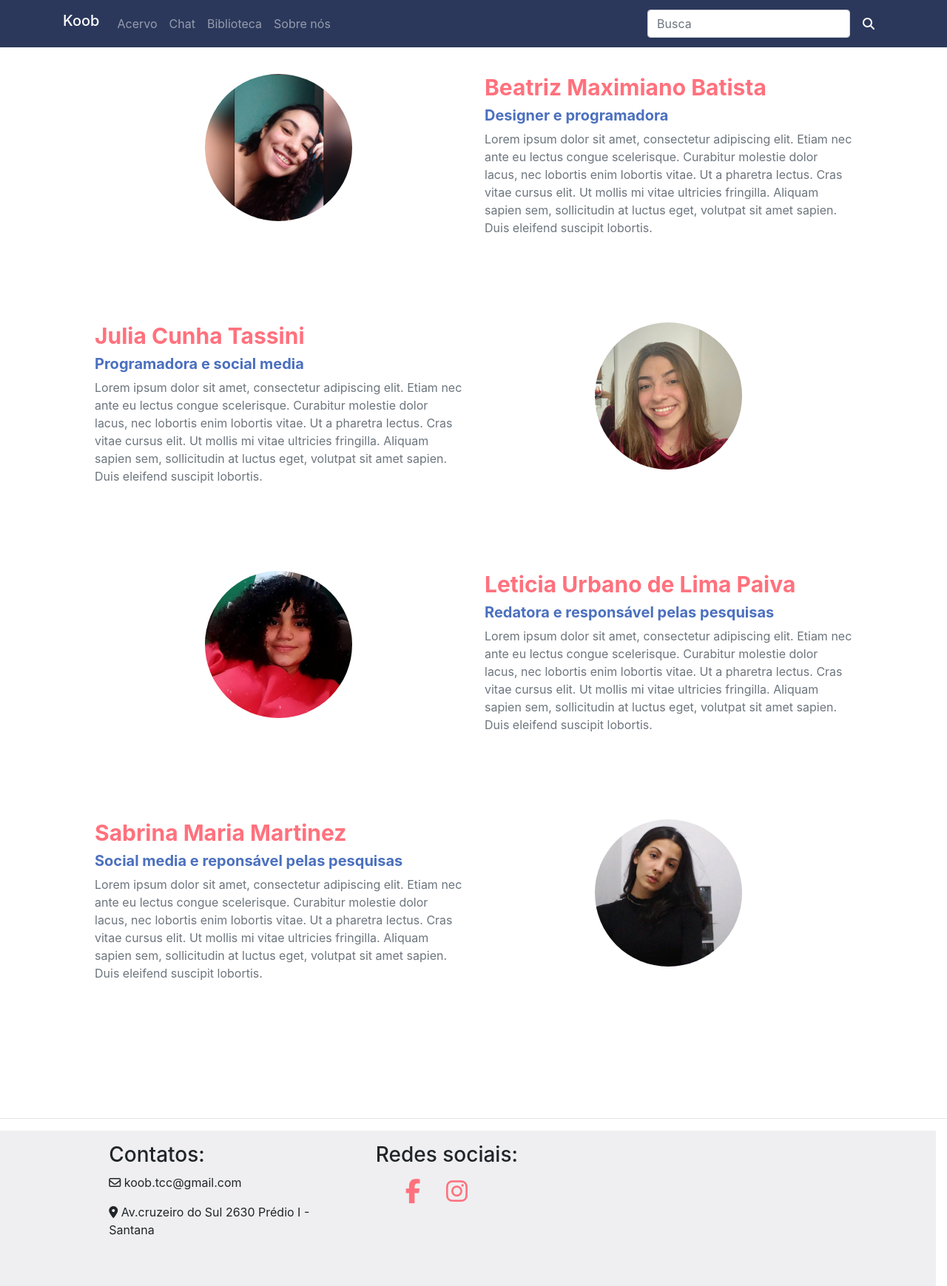
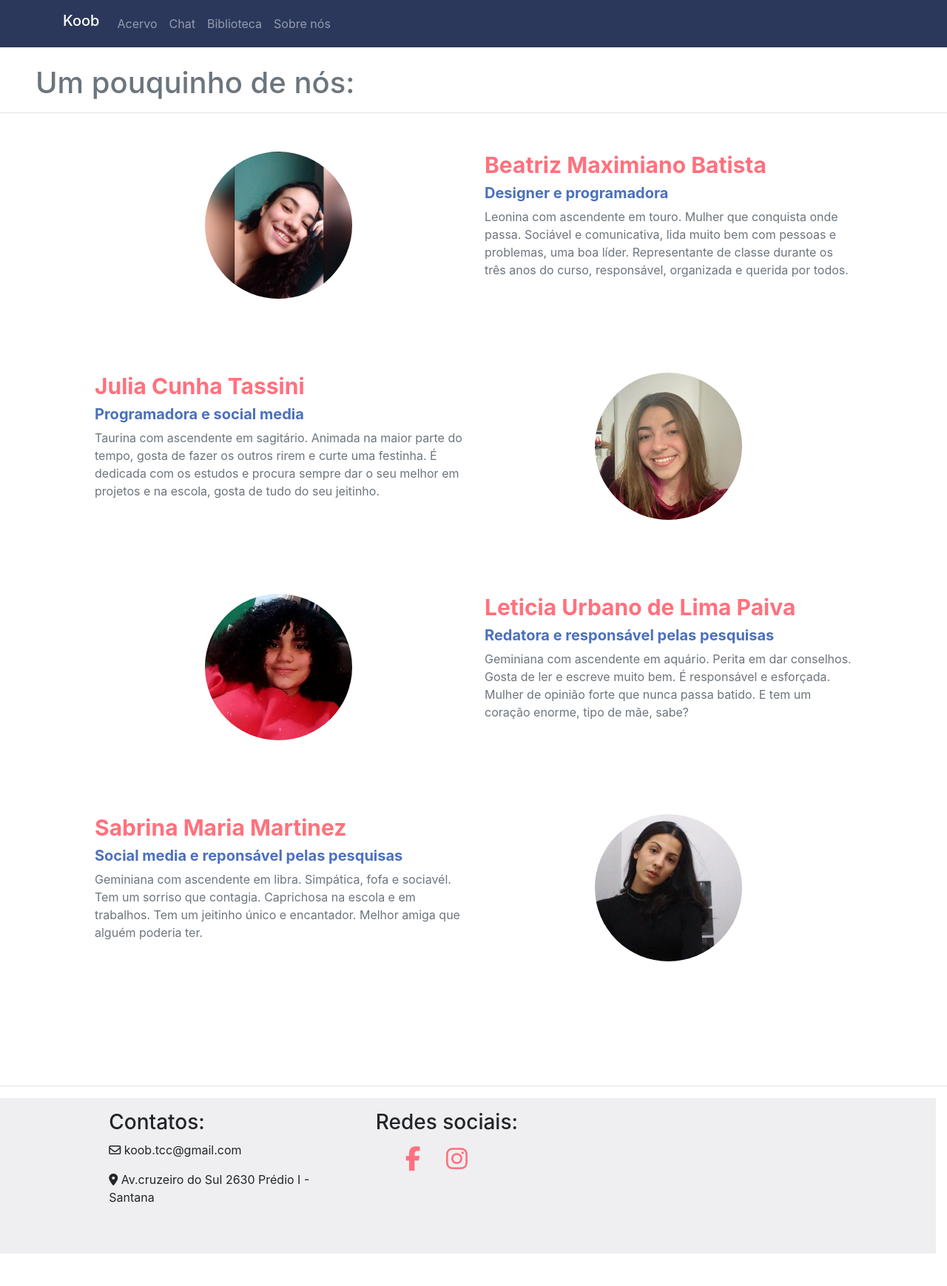
Before and after one commit to HeadFoneSumerOne/koob, a PHP site: page /nos.php in a window 1280 px wide. Shown: the whole page at 74% size. After the commit the page ends 1695 px from the top, so only its background shows below. Run offline with PHP 8.4, Linux system fonts and the light colour scheme; some libraries are stand-ins or nearby versions; grey boxes are pictures that could not be loaded.

Commit message:
Update nos.php

```diff
--- a/nos.php
+++ b/nos.php
@@ -10,7 +10,7 @@
     <script src="https://kit.fontawesome.com/17f610ec47.js" crossorigin="anonymous"></script>
     <link rel="stylesheet" type="text/css" href="css/bootstrap.min.css">
 
-    <title>Koob</title>
+    <title>Koob - Sobre nós</title>
   </head>
   <body>
     <nav class="navbar navbar-expand-lg navbar-dark" style="background-color: #2b385b">
@@ -36,60 +36,57 @@
                 </li>
             </ul>
 
-            <form class="form-inline">
-                <input class="form-control ml-4 mr-1" type="search" placeholder="Busca">
-                <button class="btn btn-muted" type="Submit"><span style="color: white">
-                  <i class="fas fa-search"></i></span></button>
-            </form>
+        </div>
+        </div>
 
-        </div>
+    </nav>
+    <br>
+    <div class="nos text-secondary ml-5">
+        <h1>Um pouquinho de nós:</h1>
     </div>
-    </nav>
-
+    <hr>
     <div class="how-section1">
                     <div class="row" id="nos">
                         <div class="col-md-6 how-img">
-                            <img src="beatriz.jpg" class="rounded-circle img-fluid" alt=""/>
+                            <img src="./imagens/beatriz.jpg" class="rounded-circle img-fluid" alt=""/>
                         </div>
                         <div class="col-md-6">
                             <h4>Beatriz Maximiano Batista</h4>
                                         <h4 class="subheading">Designer e programadora</h4>
-                        <p class="text-muted">Lorem ipsum dolor sit amet, consectetur adipiscing elit. Etiam nec ante eu lectus congue scelerisque. Curabitur molestie dolor lacus, nec lobortis enim lobortis vitae. Ut a pharetra lectus. Cras vitae cursus elit. Ut mollis mi vitae ultricies fringilla. Aliquam sapien sem, sollicitudin at luctus eget, volutpat sit amet sapien. Duis eleifend suscipit lobortis.</p>
+                                        <p class="text-muted">Leonina com ascendente em touro. Mulher que conquista onde passa. Sociável e comunicativa, lida muito bem com pessoas e problemas, uma boa líder. Representante de classe durante os três anos do curso, responsável, organizada e querida por todos.</p>
                         </div>
                     </div>
                     <div class="row">
                         <div class="col-md-6">
                             <h4>Julia Cunha Tassini</h4>
                                         <h4 class="subheading">Programadora e social media</h4>
-                                        <p class="text-muted">Lorem ipsum dolor sit amet, consectetur adipiscing elit. Etiam nec ante eu lectus congue scelerisque. Curabitur molestie dolor lacus, nec lobortis enim lobortis vitae. Ut a pharetra lectus. Cras vitae cursus elit. Ut mollis mi vitae ultricies fringilla. Aliquam sapien sem, sollicitudin at luctus eget, volutpat sit amet sapien. Duis eleifend suscipit lobortis.</p>
+                                        <p class="text-muted">Taurina com ascendente em sagitário. Animada na maior parte do tempo, gosta de fazer os outros rirem e curte uma festinha. É dedicada com os estudos e procura sempre dar o seu melhor em projetos e na escola, gosta de tudo do seu jeitinho.</p>
                         </div>
                         <div class="col-md-6 how-img">
-                            <img src="julia.jpg" class="rounded-circle img-fluid" alt=""/>
+                            <img src="./imagens/julia.jpg" class="rounded-circle img-fluid" alt=""/>
                         </div>
                     </div>
                     <div class="row">
                         <div class="col-md-6 how-img">
-                             <img src="leticia.jpg" class="rounded-circle img-fluid" alt=""/>
+                             <img src="./imagens/leticia.jpg" class="rounded-circle img-fluid" alt=""/>
                         </div>
                         <div class="col-md-6">
                             <h4>Leticia Urbano de Lima Paiva</h4>
                                         <h4 class="subheading">Redatora e responsável pelas pesquisas</h4>
-                                        <p class="text-muted">Lorem ipsum dolor sit amet, consectetur adipiscing elit. Etiam nec ante eu lectus congue scelerisque. Curabitur molestie dolor lacus, nec lobortis enim lobortis vitae. Ut a pharetra lectus. Cras vitae cursus elit. Ut mollis mi vitae ultricies fringilla. Aliquam sapien sem, sollicitudin at luctus eget, volutpat sit amet sapien. Duis eleifend suscipit lobortis.</p>
+                                        <p class="text-muted">Geminiana com ascendente em aquário. Perita em dar conselhos. Gosta de ler e escreve muito bem. É responsável e esforçada. Mulher de opinião forte que nunca passa batido. E tem um coração enorme, tipo de mãe, sabe?</p>
                         </div>
                     </div>
                     <div class="row">
                         <div class="col-md-6">
                             <h4>Sabrina Maria Martinez</h4>
                                         <h4 class="subheading">Social media e reponsável pelas pesquisas</h4>
-                                        <p class="text-muted">Lorem ipsum dolor sit amet, consectetur adipiscing elit. Etiam nec ante eu lectus congue scelerisque. Curabitur molestie dolor lacus, nec lobortis enim lobortis vitae. Ut a pharetra lectus. Cras vitae cursus elit. Ut mollis mi vitae ultricies fringilla. Aliquam sapien sem, sollicitudin at luctus eget, volutpat sit amet sapien. Duis eleifend suscipit lobortis.</p>
+                                        <p class="text-muted">Geminiana com ascendente em libra. Simpática, fofa e sociavél. Tem um sorriso que contagia. Caprichosa na escola e em trabalhos. Tem um jeitinho único e encantador. Melhor amiga que alguém poderia ter.</p>
                         </div>
                         <div class="col-md-6 how-img">
-                            <img src="sabrina.jpg" class="rounded-circle img-fluid" alt=""/>
+                            <img src="./imagens/sabrina.jpg" class="rounded-circle img-fluid" alt=""/>
                         </div>
                     </div>
                 </div>
-
-
     <br>
 <hr>
 
@@ -104,7 +101,7 @@
     <div class="col-sm-3 ml-5 mt-3">
         <h3>Redes sociais:</h3>
         <div class="social-networks">
-                        <a href="#" class="facebook"><i class="fab fa-facebook-f"></i></a>
+                        <a href="https://www.facebook.com/Koob-100708925223834" class="facebook"><i class="fab fa-facebook-f"></i></a>
                         <a href="#" class="instagram"><i class="fab fa-instagram"></i></a>
          </div>
     </div>
```
